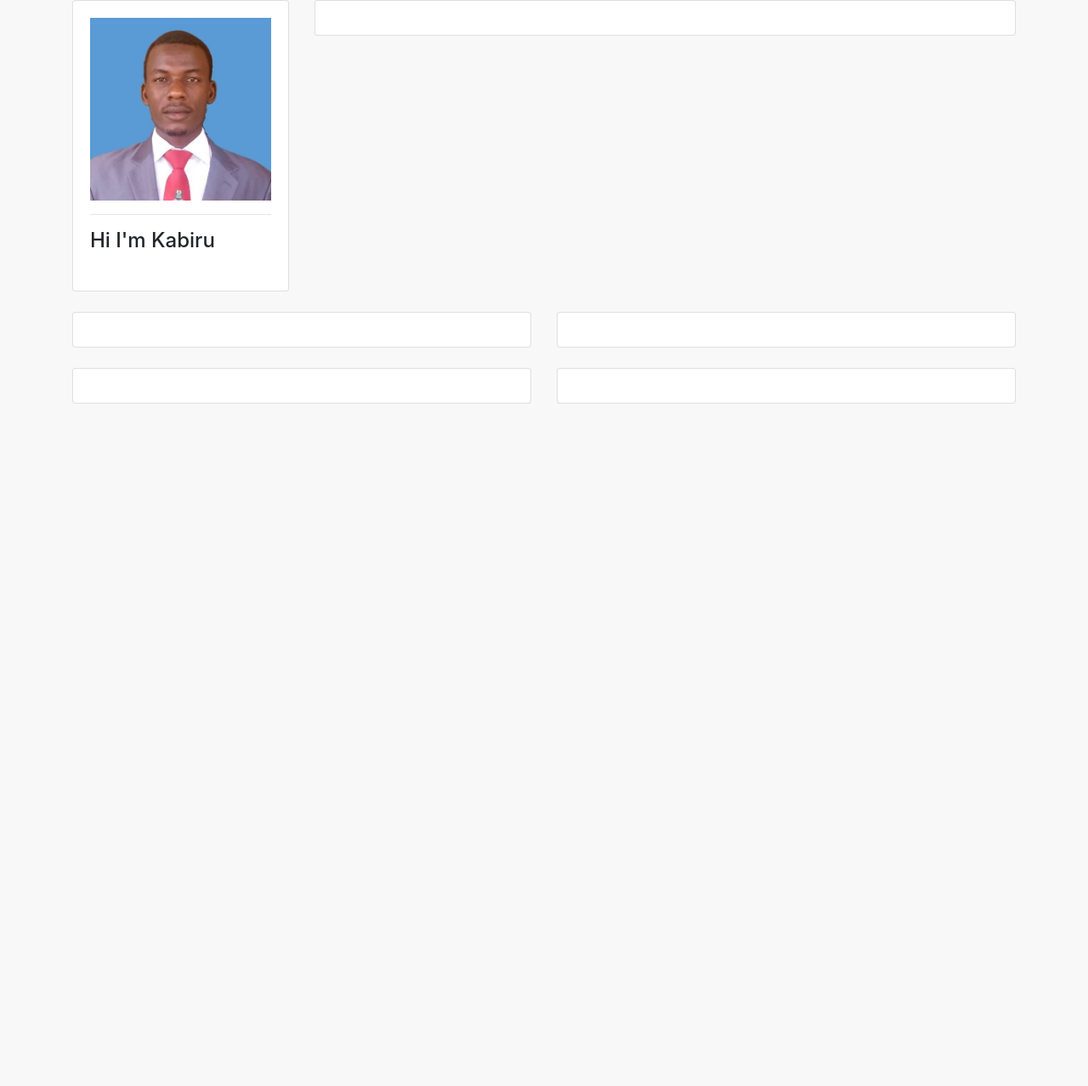
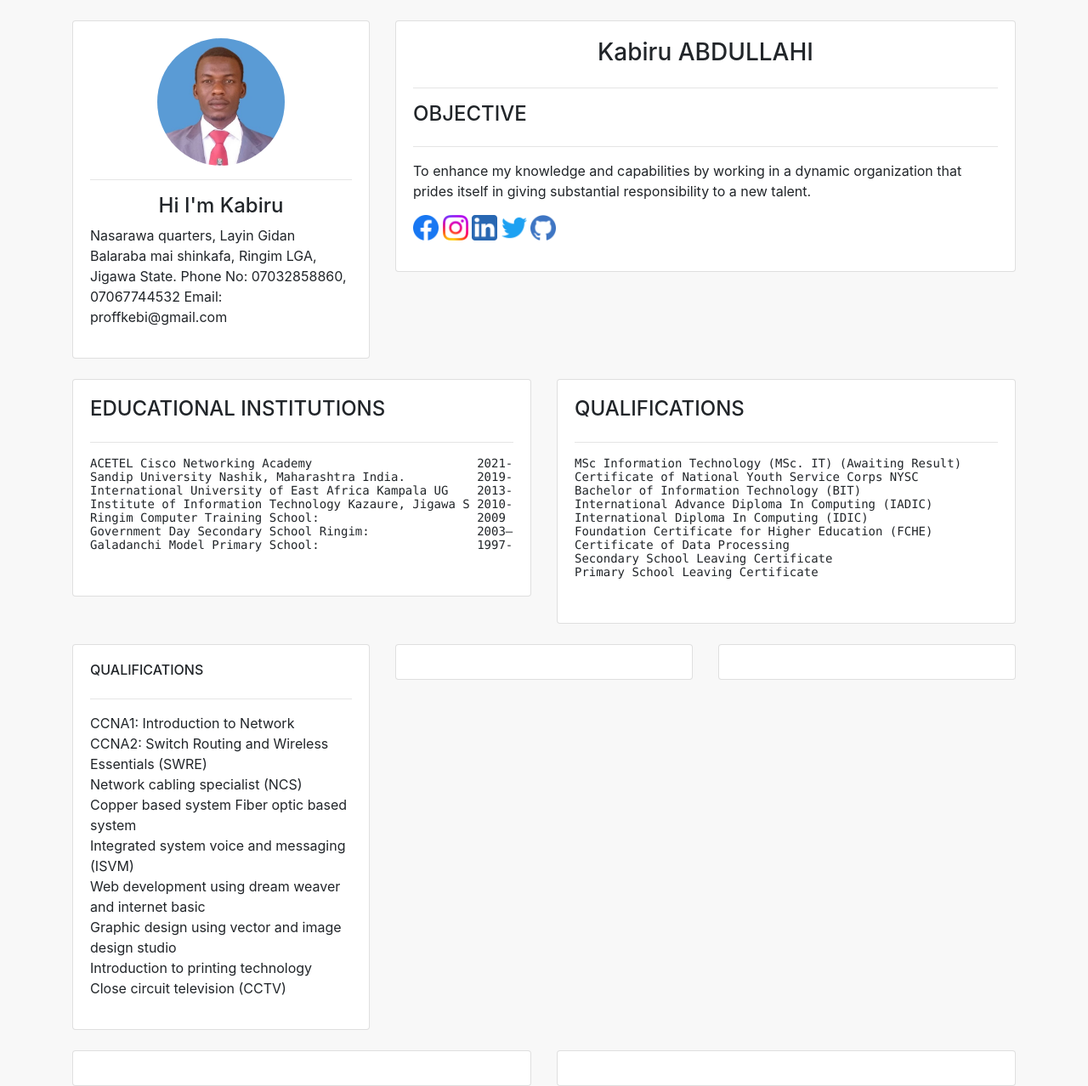
Before and after one commit to proffkebi/kabiruabdu, a Django app: page / in a window 1280 px wide. Shown: the whole page at 85% size. Before the commit the page ends 475 px from the top, so only its background shows below. Run offline with Django 4.2, Linux system fonts and the light colour scheme.

Commit message:
MY Second Commit

```diff
--- a/cv/templates/cv/index.html
+++ b/cv/templates/cv/index.html
@@ -9,27 +9,102 @@
     <link rel="stylesheet" href="https://cdn.jsdelivr.net/npm/bootstrap@4.4.1/dist/css/bootstrap.min.css" integrity="sha384-Vkoo8x4CGsO3+Hhxv8T/Q5PaXtkKtu6ug5TOeNV6gBiFeWPGFN9MuhOf23Q9Ifjh" crossorigin="anonymous">
 </head>
 <body>
-<div class="container">
+<div class="container"><br>
     <div class="row">
-        <div class="col-md-3">
+        <div class="col-md-4">
             <div class="card card-body">
-                <img src="{% static '/images/profile.jpg' %}" alt="profile-fic">
+                <img id="profile-pic" src="{% static '/images/profile.jpg' %}" alt="profile-fic">
                 <hr>
-                <h4>Hi I'm Kabiru</h4>
-                <p></p>
+                <h4 id="profile-wrapper"> Hi I'm Kabiru</h4>
+                <p>
+                    Nasarawa quarters, Layin Gidan Balaraba mai shinkafa,
+                    Ringim LGA, Jigawa State.
+                    Phone No: 07032858860, 07067744532
+                    Email: proffkebi@gmail.com
+                </p>
             </div>
         </div>
-        <div class="col-md-9">
-            <div class="card card-body"></div>
+        <div class="col-md-8">
+            <div class="card card-body">
+                <h3 id="profile-wrapper">Kabiru ABDULLAHI</h4><hr>
+                <h4>OBJECTIVE</h4>
+                <hr>
+                <p>
+                    To enhance my knowledge and capabilities
+                    by working in a dynamic organization that prides itself in giving substantial responsibility to a new talent.
+                </p>
+                <ul class="social-links">
+                   <a href="https://web.facebook.com/proff.kebi"> <li><img class="social" src="{% static 'images/facebook.png' %}"> </li></a>
+                    <li><img class="social" src="{% static 'images/instagram.png' %}"> </li>
+                    <li><img class="social" src="{% static 'images/linkedin.png' %}"> </li>
+                    <li><img class="social" src="{% static 'images/twitter.png' %}"> </li>
+                   <a href="https://github.com/proffkebi?tab=repositories"> <li><img class="social" src="{% static 'images/github.png' %}"> </li></a>
+                </ul>
+            </div>
 
         </div>
     </div>
     <br>
     <div class="row">
         <div class="col-md-6">
+            <div class="card card-body">
+                <h4>EDUCATIONAL INSTITUTIONS</h4>
+                <hr>
+                <pre>
+ACETEL Cisco Networking Academy	                      2021-2022
+Sandip University Nashik, Maharashtra India.	      2019-2021
+International University of East Africa Kampala UG    2013-2014
+Institute of Information Technology Kazaure, Jigawa S 2010-12
+Ringim Computer Training School:                      2009
+Government Day Secondary School Ringim:               2003– 2009
+Galadanchi Model Primary School: 	              1997-2003
+                </pre>
+            </div>
+        </div>
+        <div class="col-md-6">
+            <div class="card card-body">
+                <h4>QUALIFICATIONS</h4>
+                <hr>
+                <pre>
+MSc Information Technology (MSc. IT) (Awaiting Result)
+Certificate of National Youth Service Corps NYSC
+Bachelor of Information Technology (BIT)
+International Advance Diploma In Computing (IADIC)
+International Diploma In Computing (IDIC)
+Foundation Certificate for Higher Education (FCHE)
+Certificate of Data Processing
+Secondary School Leaving Certificate
+Primary School Leaving Certificate
+                </pre>
+            </div>
+
+        </div>
+    </div>
+    <br>
+    <div class="row">
+        <div class="col-md-4">
+            <div class="card card-body">
+                <h6>QUALIFICATIONS</h6>
+                <hr>
+                <ul class="professional">
+                   <li> CCNA1: Introduction to Network</li>
+                   <li> CCNA2: Switch Routing and Wireless Essentials (SWRE)</li>
+                   <li> Network cabling specialist (NCS)</li>
+                    	Copper based system
+                    	Fiber optic based system
+                    <li> Integrated system voice and messaging (ISVM)</li>
+                    <li> Web development using dream weaver and internet basic  </li>
+                    <li> Graphic design using vector and image design studio</li>
+                    <li> Introduction to printing technology </li>
+                    <li> Close circuit television (CCTV) </li>
+
+                </ul>
+            </div>
+        </div>
+        <div class="col-md-4">
             <div class="card card-body"></div>
         </div>
-        <div class="col-md-6">
+        <div class="col-md-4">
             <div class="card card-body"></div>
 
         </div>
--- a/static/css/main.css
+++ b/static/css/main.css
@@ -1,3 +1,34 @@
 body{
     background-color: #F8F8F8!important;
 }
+#profile-wrapper{
+    text-align: center;
+}
+#profile-pic{
+    width: 150px;
+    height: 150px;
+    border-radius: 50%;
+    margin-left: auto;
+    margin-right: auto;
+}
+ ul{
+     padding: 0;
+     list-style-type: none;
+ }
+ .social-links ul, li{
+    list-style-type: none;
+    display: inline-block;
+ }
+
+ .social{
+     width: 30px;
+     height: 30px;
+ }
+ pre{
+     font: 2em sans-serif;
+ }
+
+ .professional ul, li{
+    list-style-type:circle;
+    list-style: circle;
+ }
```
